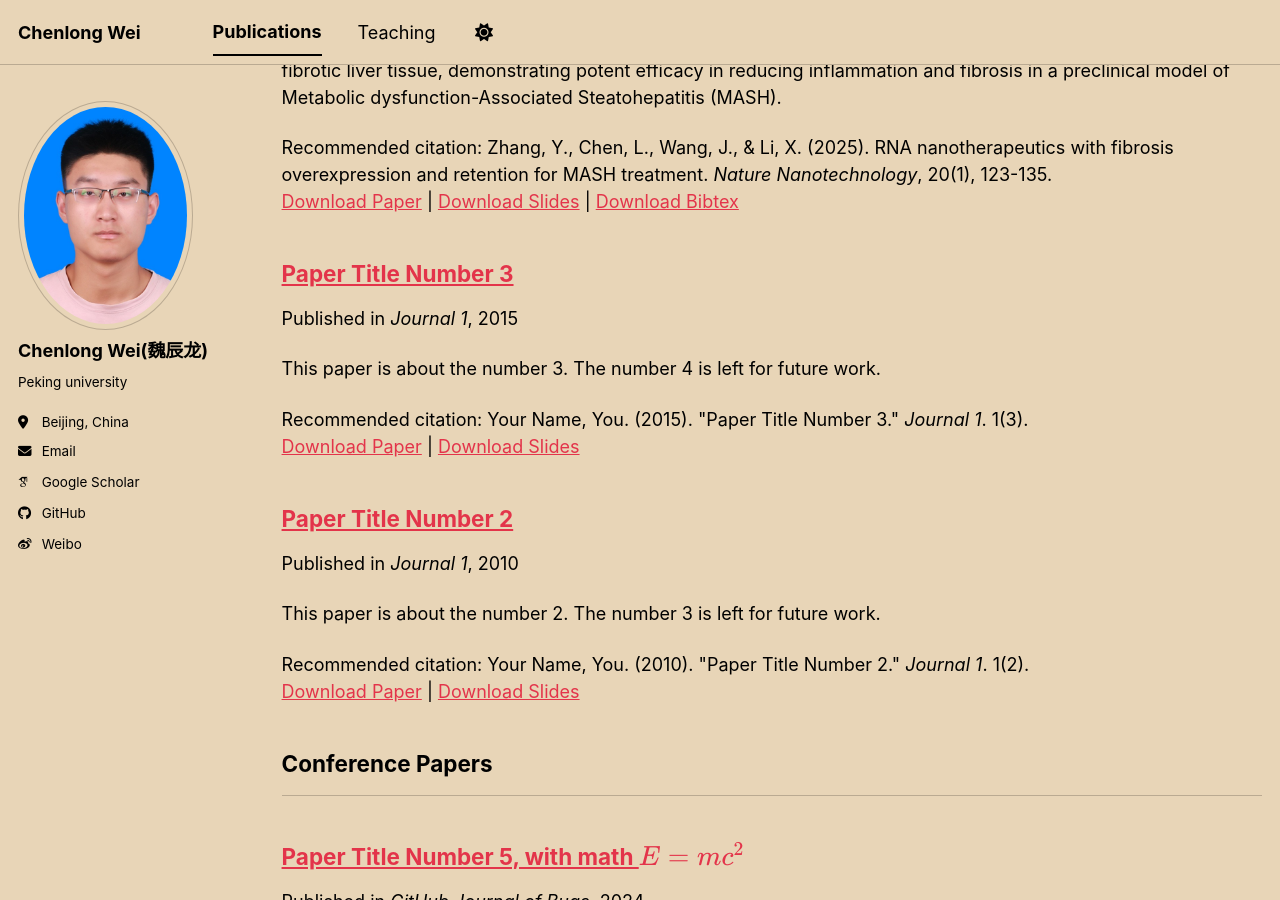
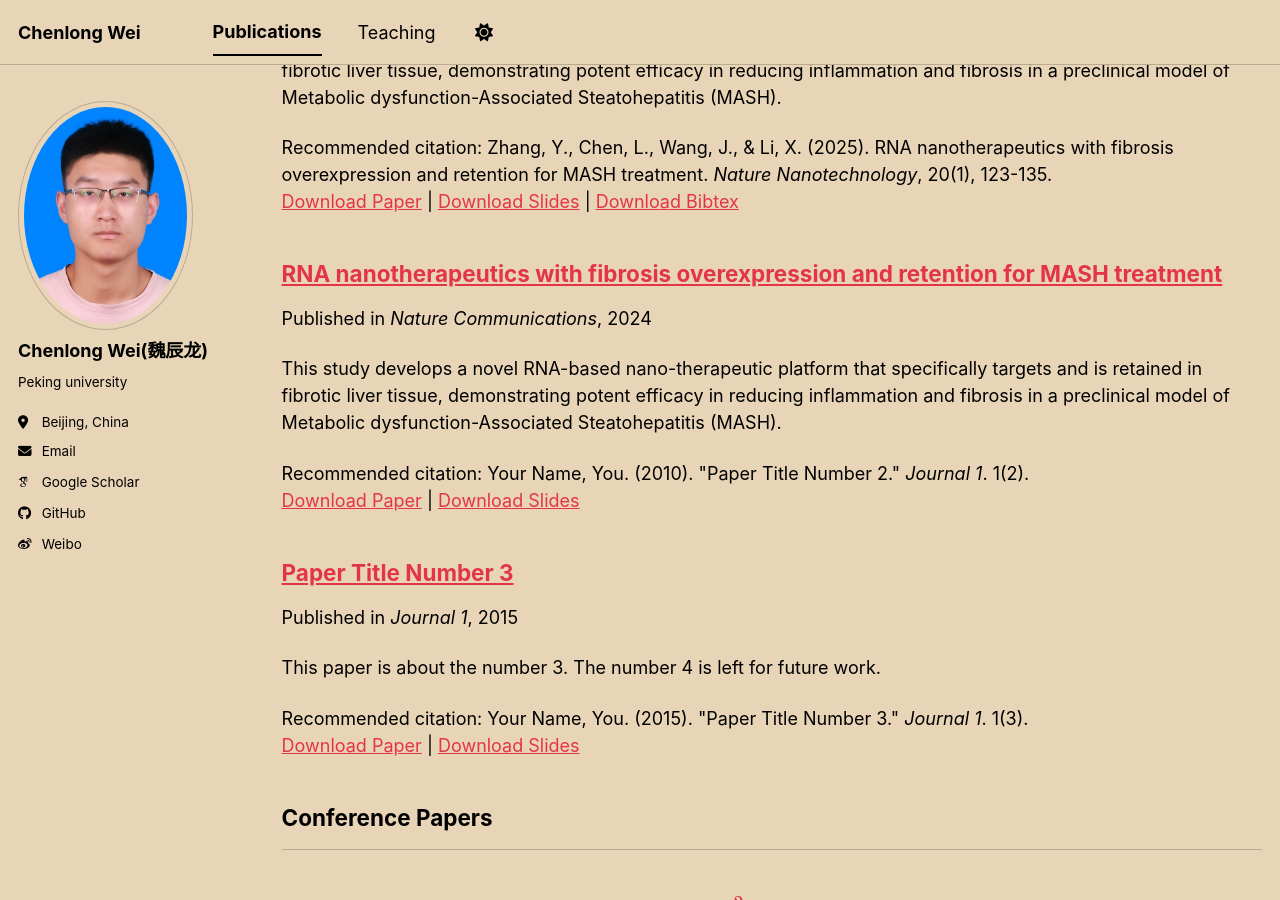
Before and after one commit to Vicwei0625/Vicwei0625.github.io, a Jekyll site: the page built from _pages/publications.html, in a window 1280 px wide and 900 px high, scrolled down 372 px. Built offline with Jekyll 4.4.1, drawn with Linux system fonts in a browser that asks for light colours; some web fonts are replaced; a script bundle is joined from its source files by our own code; library files that are not in the unit come from our copies.

Commit message:
Update 2024-08-27-paper-1.md

```diff
--- a/_publications/2010-10-01-paper-title-number-2.md
+++ b/_publications/2010-10-01-paper-title-number-2.md
@@ -1,11 +1,11 @@
 ---
-title: "Paper Title Number 2"
+title: "RNA nanotherapeutics with fibrosis overexpression and retention for MASH treatment"
 collection: publications
 category: manuscripts
-permalink: /publication/2010-10-01-paper-title-number-2
-excerpt: 'This paper is about the number 2. The number 3 is left for future work.'
-date: 2010-10-01
-venue: 'Journal 1'
+permalink: /publication/2024-8-27-paper-RNA nanotherapeutics with fibrosis overexpression and retention for MASH treatment-2
+excerpt: 'This study develops a novel RNA-based nano-therapeutic platform that specifically targets and is retained in fibrotic liver tissue, demonstrating potent efficacy in reducing inflammation and fibrosis in a preclinical model of Metabolic dysfunction-Associated Steatohepatitis (MASH).'
+date: 2024-8-27
+venue: 'Nature Communications'
 slidesurl: 'https://academicpages.github.io/files/slides2.pdf'
 paperurl: 'https://academicpages.github.io/files/paper2.pdf'
 citation: 'Your Name, You. (2010). &quot;Paper Title Number 2.&quot; <i>Journal 1</i>. 1(2).'
```
